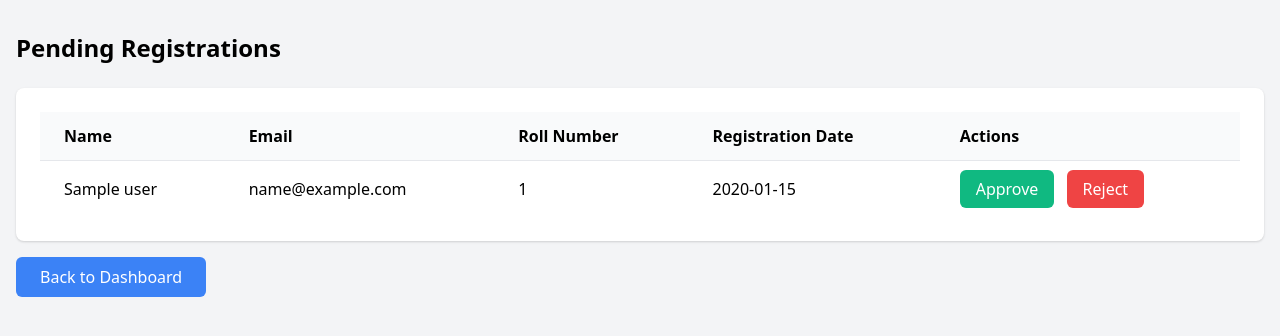
After one commit to Make-Skilled/BITS-alumni-website, a Flask app: page /pending-registrations in a window 1280 px wide. The commit adds this page. Shown: the top 336 px of the page. Run offline with Flask 3, Linux system fonts and the light colour scheme; the visitor is signed in with stand-in values (Sample User, id 1); a database or web service that is not in the repository returns one stand-in record (values such as "Sample title").

Commit message:
completed recent updates given by students

```diff
--- a/app.py
+++ b/app.py
@@ -21,8 +21,33 @@ donations = db["donations"]
 chats = db["chats"]
 chat_messages = db["chat_messages"]
 
-ADMIN_EMAIL = "admin@bitsalumni.com"
-ADMIN_PASSWORD = "admin123"
+ADMIN_CREDENTIALS = {
+    "cse_admin@bitsalumni.com": {
+        "password": "cse_admin123",
+        "department": "CSE",
+        "name": "CSE Administrator"
+    },
+    "ece_admin@bitsalumni.com": {
+        "password": "ece_admin123",
+        "department": "ECE",
+        "name": "ECE Administrator"
+    },
+    "eee_admin@bitsalumni.com": {
+        "password": "eee_admin123",
+        "department": "EEE",
+        "name": "EEE Administrator"
+    },
+    "civil_admin@bitsalumni.com": {
+        "password": "civil_admin123",
+        "department": "CIVIL",
+        "name": "Civil Administrator"
+    },
+    "mech_admin@bitsalumni.com": {
+        "password": "mech_admin123",
+        "department": "MECH",
+        "name": "Mechanical Administrator"
+    }
+}
 
 # Initialize SocketIO
 socketio = SocketIO(app)
@@ -50,8 +75,10 @@ def admin_login():
         email = request.form.get("email")
         password = request.form.get("password")
 
-        if email == ADMIN_EMAIL and password == ADMIN_PASSWORD:
+        if email in ADMIN_CREDENTIALS and password == ADMIN_CREDENTIALS[email]["password"]:
             session["admin_logged_in"] = True
+            session["admin_department"] = ADMIN_CREDENTIALS[email]["department"]
+            session["admin_name"] = ADMIN_CREDENTIALS[email]["name"]
             return redirect(url_for("admin_dashboard"))
         else:
             return "Invalid credentials", 401
@@ -73,7 +100,9 @@ def admin_dashboard():
         events=all_events,
         gallery=all_gallery,
         funds=all_funds,
-        news=all_news
+        news=all_news,
+        admin_name=session.get("admin_name"),
+        admin_department=session.get("admin_department")
     )
 
 @app.route("/add-event", methods=["GET", "POST"])
@@ -153,6 +182,33 @@ def view_user(user_id):
     return render_template("view_user_details.html", user=user)
 
 
+@app.route("/pending-registrations")
+def pending_registrations():
+    if "admin_logged_in" not in session:
+        return redirect(url_for("admin_login"))
+
+    # Find all users with status=False (pending approval)
+    pending_users = users.find({"status": False})
+    return render_template("pending_registrations.html", users=pending_users)
+
+@app.route("/approve-user/<user_id>")
+def approve_user(user_id):
+    if "admin_logged_in" not in session:
+        return redirect(url_for("admin_login"))
+
+    users.update_one(
+        {"_id": ObjectId(user_id)},
+        {"$set": {"status": True}}
+    )
+    return redirect(url_for("pending_registrations"))
+
+@app.route("/reject-user/<user_id>")
+def reject_user(user_id):
+    if "admin_logged_in" not in session:
+        return redirect(url_for("admin_login"))
+
+    users.delete_one({"_id": ObjectId(user_id)})
+    return redirect(url_for("pending_registrations"))
 
 
 @app.route("/signupdata", methods=["GET", "POST"])
@@ -166,17 +222,17 @@ def signup_data():
         if users.find_one({"email": email}):
             return "Email already exists", 400
 
-        # Use pbkdf2:sha256 method instead of scrypt
         hashed_password = generate_password_hash(password, method='pbkdf2:sha256')
         users.insert_one({
             "name": name,
             "email": email,
             "roll_number": roll_number,
             "password": hashed_password,
-            "created_at": datetime.utcnow()
+            "created_at": datetime.utcnow(),
+            "status": False  # Added status field
         })
 
-        return redirect(url_for("loginpage"))
+        return render_template("registration_pending.html")
     return render_template("signup.html")
 
 @app.route("/logindata", methods=["GET", "POST"])
@@ -187,6 +243,8 @@ def login_data():
 
         user = users.find_one({"email": email})
         if user and check_password_hash(user["password"], password):
+            if not user.get("status", False):
+                return "Your account is pending approval", 401
             session["user_id"] = str(user["_id"])
             session["email"] = user["email"]
             return redirect(url_for("landing"))
--- /dev/null
+++ b/templates/pending_registrations.html
@@ -0,0 +1,53 @@
+<!DOCTYPE html>
+<html lang="en">
+<head>
+    <meta charset="UTF-8">
+    <meta name="viewport" content="width=device-width, initial-scale=1.0">
+    <title>Pending Registrations - Admin Dashboard</title>
+    <link href="https://cdnjs.cloudflare.com/ajax/libs/tailwindcss/2.2.19/tailwind.min.css" rel="stylesheet">
+</head>
+<body class="bg-gray-100">
+    <div class="container mx-auto px-4 py-8">
+        <h1 class="text-2xl font-bold mb-6">Pending Registrations</h1>
+
+        <div class="bg-white shadow rounded-lg p-6">
+            {% if users %}
+            <table class="w-full">
+                <thead>
+                    <tr class="bg-gray-50">
+                        <th class="px-6 py-3 text-left">Name</th>
+                        <th class="px-6 py-3 text-left">Email</th>
+                        <th class="px-6 py-3 text-left">Roll Number</th>
+                        <th class="px-6 py-3 text-left">Registration Date</th>
+                        <th class="px-6 py-3 text-left">Actions</th>
+                    </tr>
+                </thead>
+                <tbody>
+                    {% for user in users %}
+                    <tr class="border-t">
+                        <td class="px-6 py-4">{{ user.name }}</td>
+                        <td class="px-6 py-4">{{ user.email }}</td>
+                        <td class="px-6 py-4">{{ user.roll_number }}</td>
+                        <td class="px-6 py-4">{{ user.created_at.strftime('%Y-%m-%d') }}</td>
+                        <td class="px-6 py-4">
+                            <a href="{{ url_for('approve_user', user_id=user._id) }}"
+                               class="bg-green-500 text-white px-4 py-2 rounded-md mr-2">Approve</a>
+                            <a href="{{ url_for('reject_user', user_id=user._id) }}"
+                               class="bg-red-500 text-white px-4 py-2 rounded-md">Reject</a>
+                        </td>
+                    </tr>
+                    {% endfor %}
+                </tbody>
+            </table>
+            {% else %}
+            <p class="text-gray-500">No pending registrations</p>
+            {% endif %}
+        </div>
+
+        <a href="{{ url_for('admin_dashboard') }}"
+           class="mt-4 inline-block bg-blue-500 text-white px-6 py-2 rounded-md">
+            Back to Dashboard
+        </a>
+    </div>
+</body>
+</html>
```
Also changed, not shown: templates/admin_dashboard.html (+13 -4 lines), templates/landing.html (+5 -5 lines), templates/registration_pending.html (added, +24 -0 lines).
